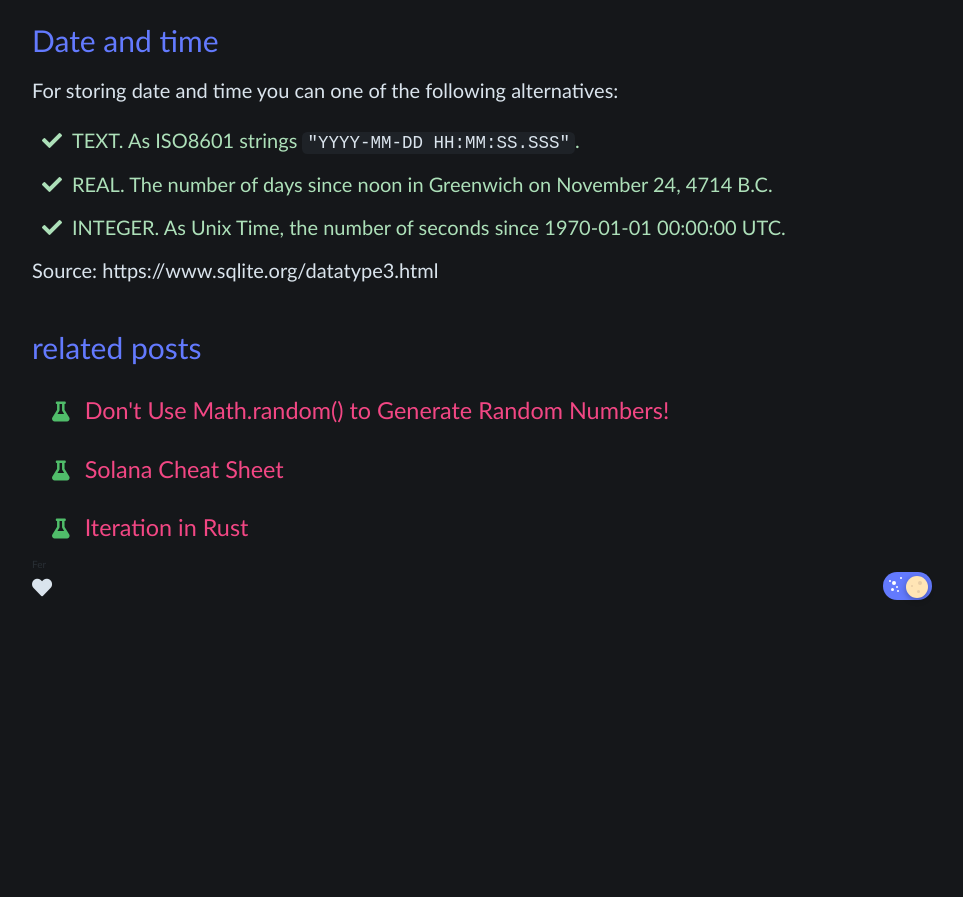
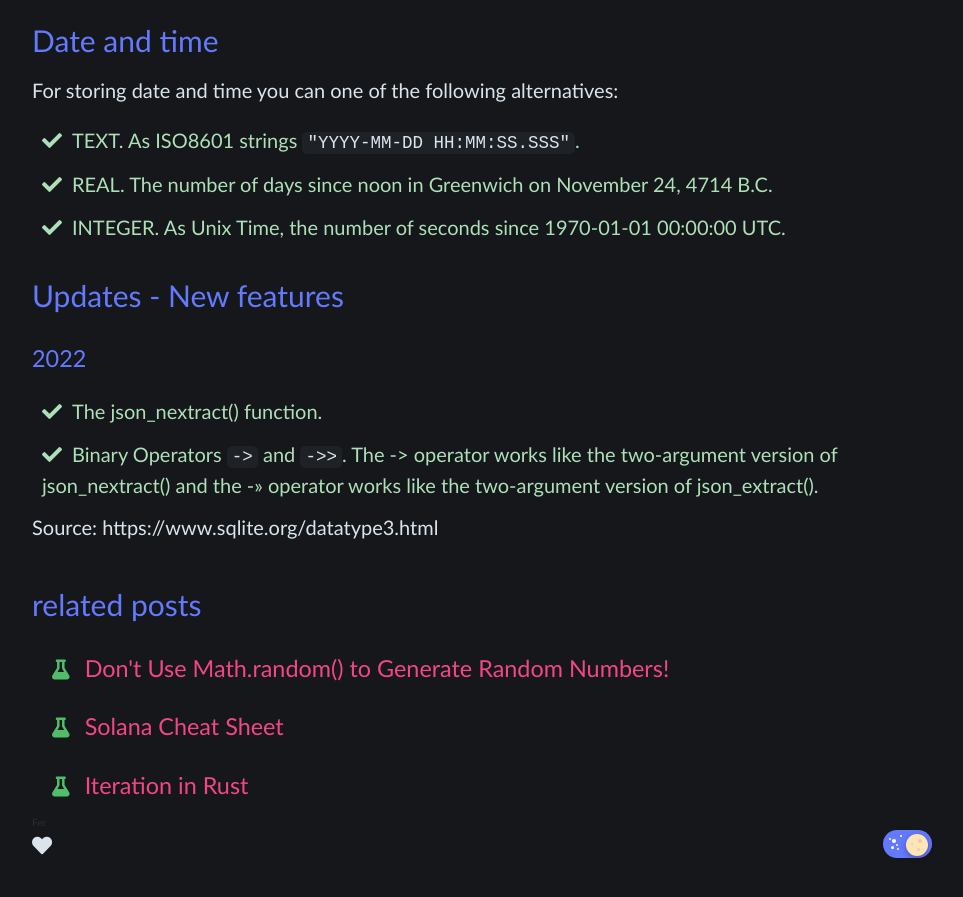
Before and after one commit to zxcfer/ferpython, a Jekyll site: the page built from _posts/database/2019-03-21-sqlite.md, in a window 1280 px wide and 900 px high, scrolled down 1947 px. Shown: the top 897 px of the window, without its empty margins (158-1121 px from the left). Built offline with Jekyll 4.4.1, drawn with Linux system fonts in a browser that asks for light colours; nearby versions of some CDN libraries; before the commit the page ends 2589 px from its top, so only the background shows below that.

```diff
--- a/_posts/database/2019-03-21-sqlite.md
+++ b/_posts/database/2019-03-21-sqlite.md
@@ -42,4 +42,11 @@ For storing date and time you can one of the following alternatives:
 - REAL. The number of days since noon in Greenwich on November 24, 4714 B.C.
 - INTEGER. As Unix Time, the number of seconds since 1970-01-01 00:00:00 UTC.
 
+## Updates - New features
+
+### 2022
+
+- The json_nextract() function.
+- Binary Operators `->` and `->>`. The -> operator works like the two-argument version of json_nextract() and the ->> operator works like the two-argument version of json_extract().
+
 Source: https://www.sqlite.org/datatype3.html
```
Also changed, not shown: _posts/architecture/ddd.md (added, +63 -0 lines), _posts/data/numpy-array.md (+1 -1 lines).
